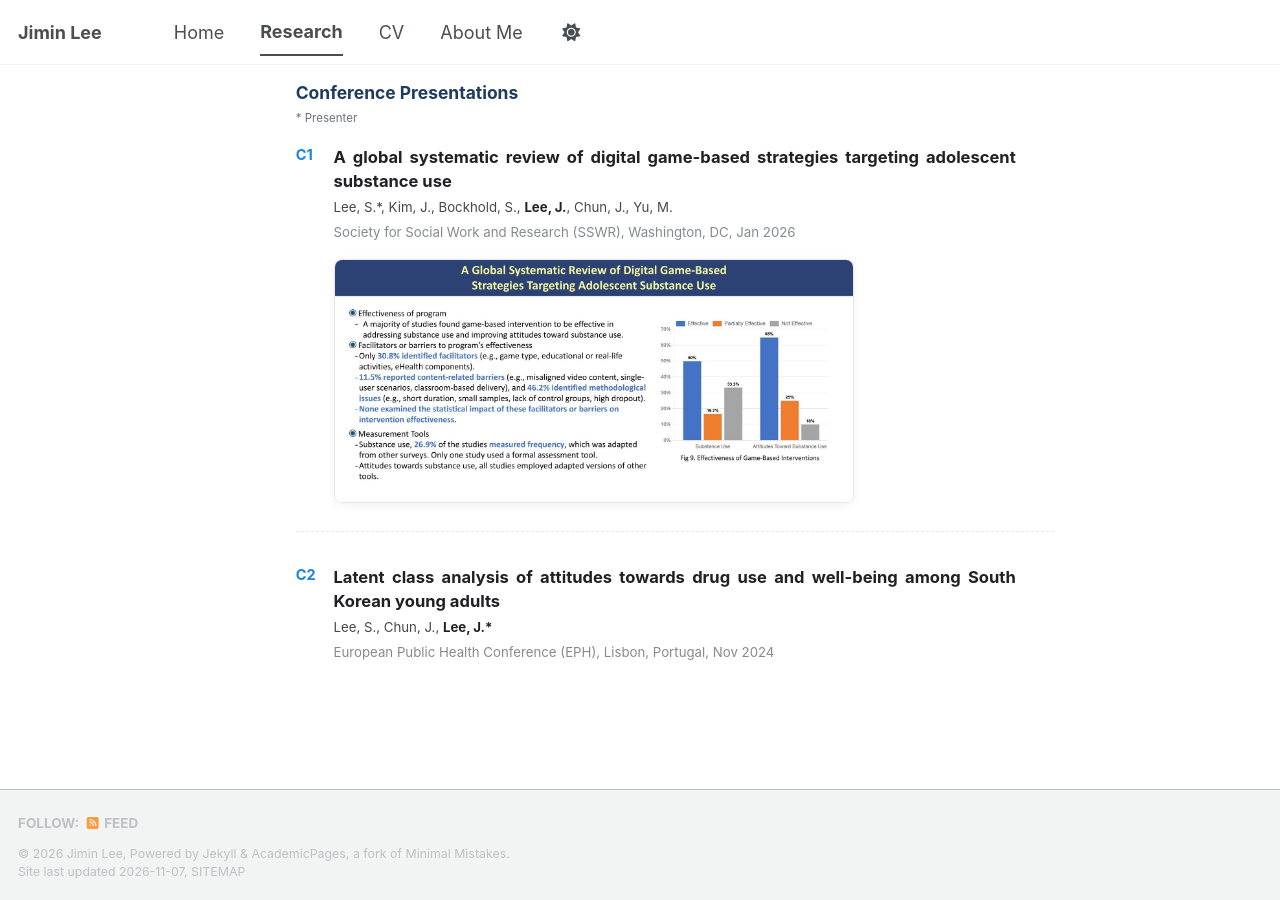
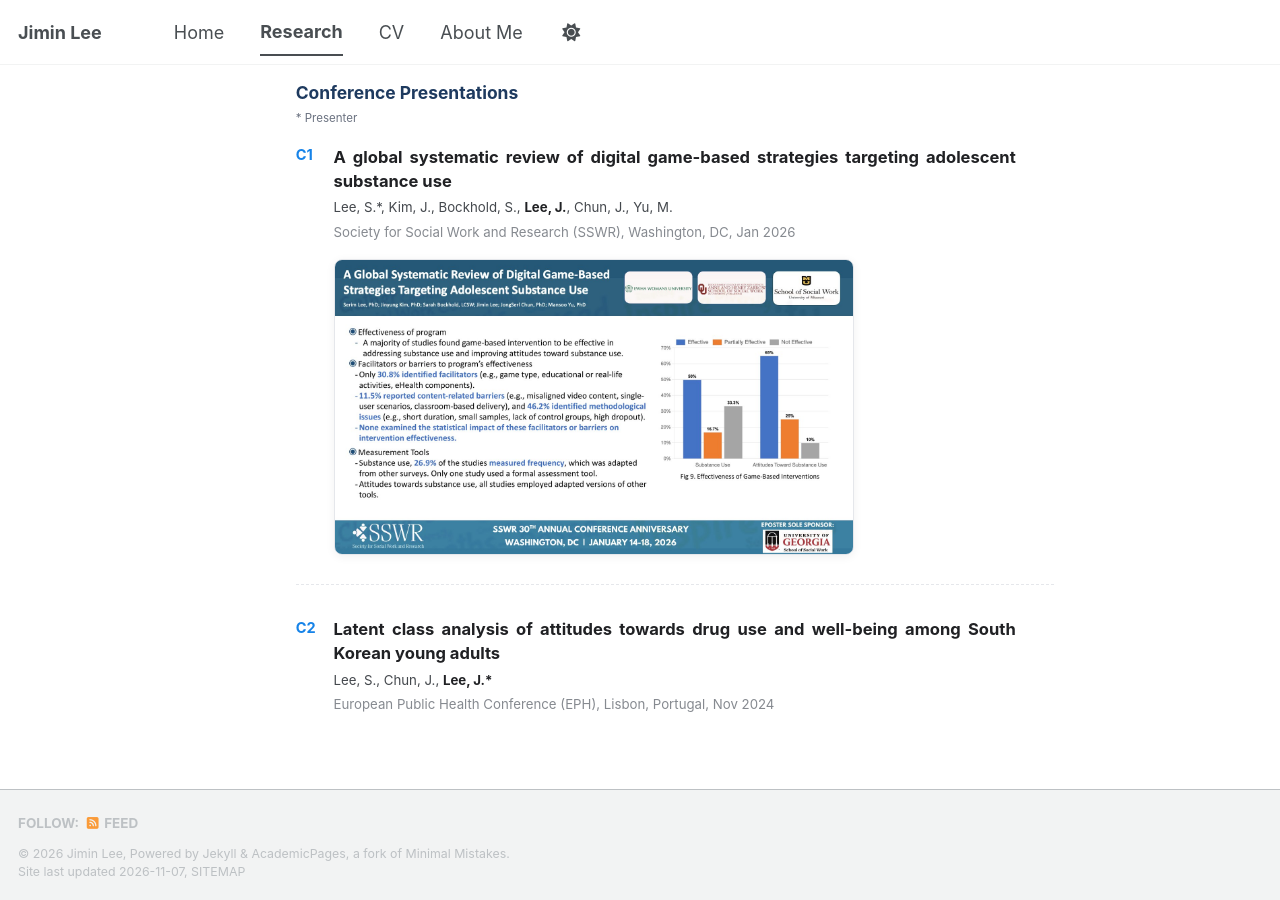
Before and after one commit to jiminlee-research/jiminlee-research.github.io, a Jekyll site: the page built from _pages/publications.html, in a window 1280 px wide and 900 px high, scrolled down 2875 px. Built offline with Jekyll 4.4.1, drawn with Linux system fonts in a browser that asks for light colours; a style sheet for code colours, icons or effects is not loaded.

Commit message:
Frame C1 poster figure with poster header and SSWR banner
Co-Authored-By: Claude Opus 5.5 <noreply@anthropic.com>
Claude-Session: https://claude.ai/code/session_01PcjxNfDHwsJtJ6agebrJHV

```diff
--- a/_data/publications.yml
+++ b/_data/publications.yml
@@ -51,7 +51,7 @@
 
 - type: presentation
   title: "A global systematic review of digital game-based strategies targeting adolescent substance use"
-  image: /images/pubs/sswr-game-results.jpg
+  image: /images/pubs/sswr-game-poster.jpg
   authors: ["Lee, S.*", "Kim, J.", "Bockhold, S.", "Lee, J.", "Chun, J.", "Yu, M."]
   venue: "Society for Social Work and Research (SSWR), Washington, DC"
   short: "SSWR"
```
Also changed, not shown: images/pubs/sswr-game-poster.jpg (added), images/pubs/sswr-game-results.jpg (deleted).
